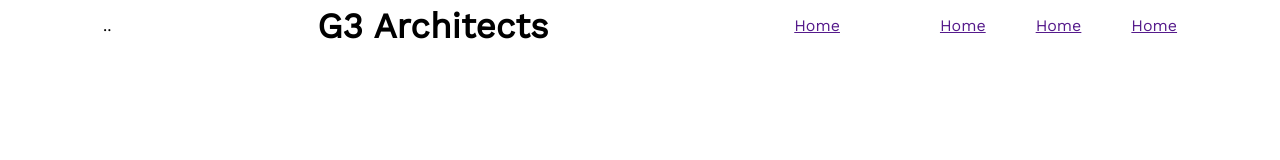
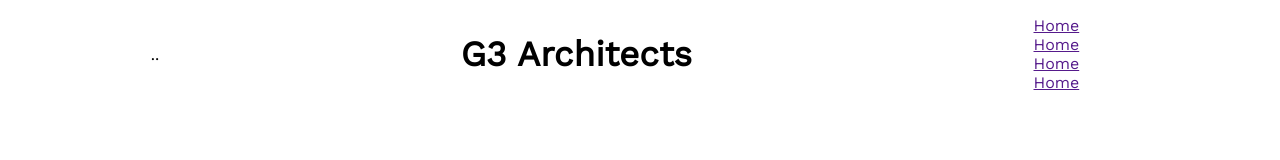
Before and after one commit to drjhatka/responsive-assignment, a plain HTML site: page index.html in a window 1280 px wide. Drawn offline with nearby package versions, Linux system fonts and the light colour scheme.

Commit message:
Update style.css
Stretch

```diff
--- a/css/style.css
+++ b/css/style.css
@@ -23,9 +23,9 @@ body{
     font-weight: bold;
 }
 .header_menus{
-    display: flex;
+    display: inline-block;
     list-style-type:none;
-    gap:50px;
+    margin-right:50px;
 
 }
 
@@ -33,11 +33,13 @@ body{
 
 @media screen and (max-width:676px) {
     .header{
+
         flex-direction: column;
         gap: 20px;
 
     }
     .header_menus{
+display:flex;
         flex-direction: column;
 
 
```
